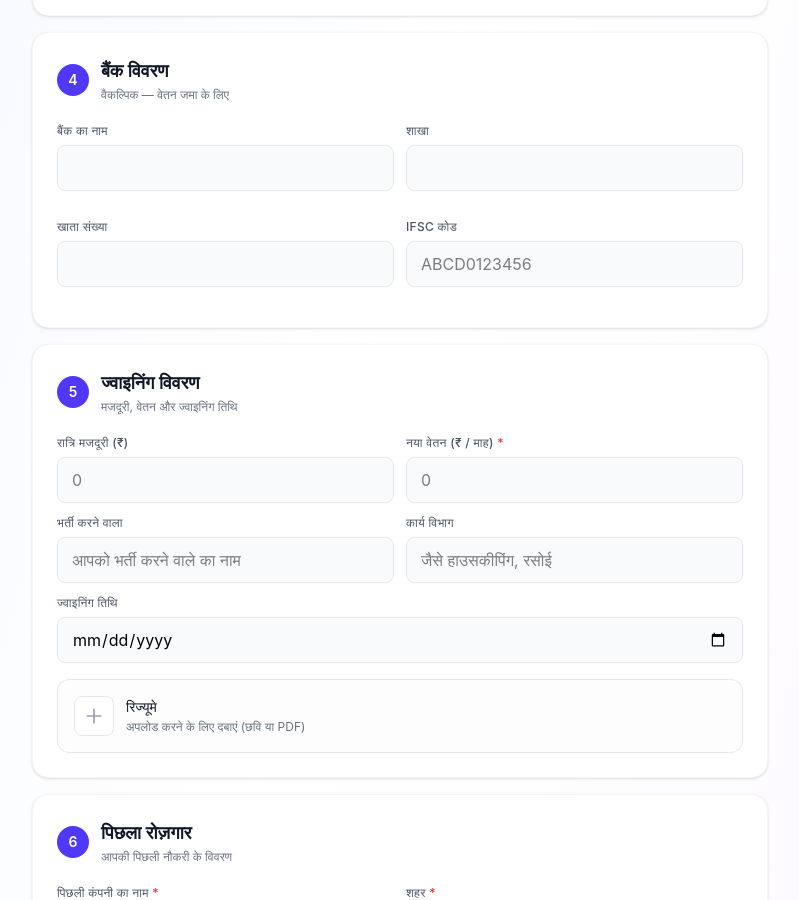
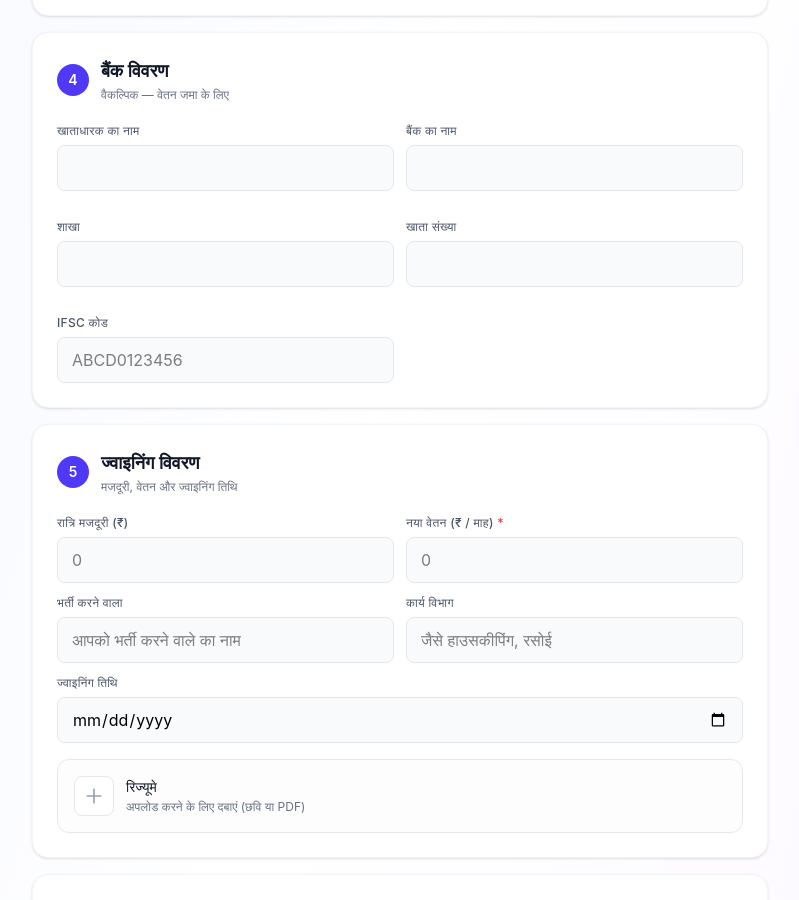
Before and after one commit to finance381/employee-form, a React (Vite) app: page / in a window 1280 px wide. Shown: the part 1900-2800 px from the top of the page, without its empty margins (240-1039 px from the left). Built offline with nearby package versions, Linux system fonts and the light colour scheme; no server answers.

Commit message:
change: form bnk holder

```diff
--- a/src/App.jsx
+++ b/src/App.jsx
@@ -48,6 +48,7 @@ var T = {
     lbl_emg_name: 'Contact Person Name', lbl_relationship: 'Relationship',
     lbl_bank_name: 'Bank Name', lbl_branch: 'Branch',
     lbl_acct_num: 'Account Number', lbl_ifsc: 'IFSC Code',
+    lbl_bank_holder: 'Account Holder Name',
     lbl_night_wage: 'Nightly Wages (₹)', lbl_new_salary: 'New Salary (₹ / month)',
     lbl_resume: 'Resume',
     lbl_hiring_person: 'Hiring Person', lbl_hire_department: 'Job Department',
@@ -119,6 +120,7 @@ var T = {
     lbl_emg_name: 'संपर्क व्यक्ति का नाम', lbl_relationship: 'रिश्ता',
     lbl_bank_name: 'बैंक का नाम', lbl_branch: 'शाखा',
     lbl_acct_num: 'खाता संख्या', lbl_ifsc: 'IFSC कोड',
+    lbl_bank_holder: 'खाताधारक का नाम',
     lbl_night_wage: 'रात्रि मजदूरी (₹)', lbl_new_salary: 'नया वेतन (₹ / माह)',
     lbl_resume: 'रिज्यूमे',
     lbl_hiring_person: 'भर्ती करने वाला', lbl_hire_department: 'कार्य विभाग',
@@ -348,6 +350,7 @@ function PublicEmployeeForm() {
   var [emgRel, setEmgRel] = useState('')
   var [emgMob, setEmgMob] = useState('')
 
+  var [bankHolderName, setBankHolderName] = useState('')
   var [bankName, setBankName] = useState('')
   var [branchName, setBranchName] = useState('')
   var [acctNum, setAcctNum] = useState('')
@@ -415,6 +418,7 @@ function PublicEmployeeForm() {
         emergency_contact_name: emgName.trim(),
         emergency_contact_relationship: emgRel.trim(),
         emergency_contact_number: emgMob.trim(),
+        bank_account_holder_name: bankHolderName.trim() || null,
         bank_name: bankName.trim() || null,
         branch_name: branchName.trim() || null,
         bank_account_number: acctNum.trim() || null,
@@ -603,6 +607,9 @@ function PublicEmployeeForm() {
 
         <Section n="4" title={t('sec4_title')} subtitle={t('sec4_sub')}>
           <div className="grid grid-cols-1 md:grid-cols-2 gap-3">
+            <Field label={t('lbl_bank_holder')}>
+              <TextInput value={bankHolderName} onChange={function (e) { setBankHolderName(e.target.value) }} />
+            </Field>
             <Field label={t('lbl_bank_name')}>
               <TextInput value={bankName} onChange={function (e) { setBankName(e.target.value) }} />
             </Field>
```
